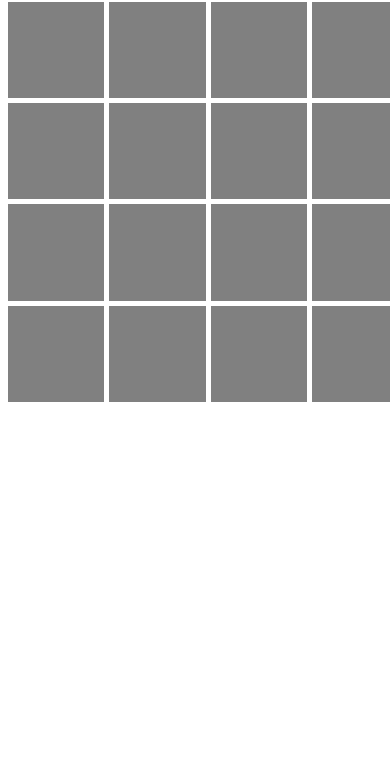
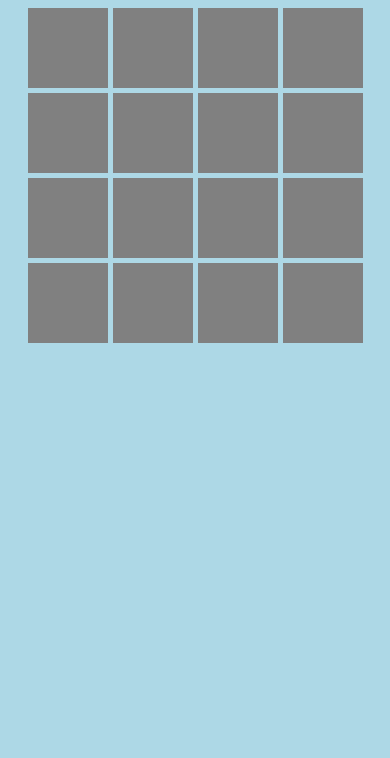
Before and after one commit to XolaniMgube/memory-game, a plain HTML site: page index.html in a window 390 px wide. Shown: the part 86-844 px from the top of the page. Drawn offline with Linux system fonts and the light colour scheme.

Commit message:
ready to submit

```diff
--- a/css/style.css
+++ b/css/style.css
@@ -1,6 +1,8 @@
 body{
     display: grid;
     justify-items: center;
+    background-color: lightblue;
+    font-family: 'Roboto Mono', monospace;
 }
 
 .container{
@@ -10,10 +12,19 @@ body{
     width: 400px;
     height: 400px;
     grid-gap: 5px;
+    align-items: center;
+    justify-items: center
+}
+
+.card{
+    width: 100px;
+    height: 100px;
 }
 
 .card:hover{
-    border: 2px solid red;
+    /* border: 2px solid red; */
+    box-shadow: inset 0px 0px 0px 2px red;
+    box-sizing: border-box;
 }
 
 .red{
@@ -51,3 +62,17 @@ body{
 .hide-color{
     background-color: gray;
 }
+
+
+@media only screen and (max-width: 450px) {
+
+    .card{
+        width: 80px;
+        height: 80px;
+    }
+
+    .container{
+        width: 335px;
+        height: 335px;
+    }
+  }
--- a/index.html
+++ b/index.html
@@ -4,8 +4,10 @@
     <meta charset="UTF-8">
     <meta name="viewport" content="width=device-width, initial-scale=1.0">
     <meta http-equiv="X-UA-Compatible" content="ie=edge">
-    <title>Document</title>
+    <title>Memory Game | Xolani Mgube</title>
     <link rel="stylesheet" href="css/style.css">
+
+    <link href="https://fonts.googleapis.com/css?family=Roboto+Mono&display=swap" rel="stylesheet">
 </head>
 <body>
     <h1>Memory Game</h1>
```
